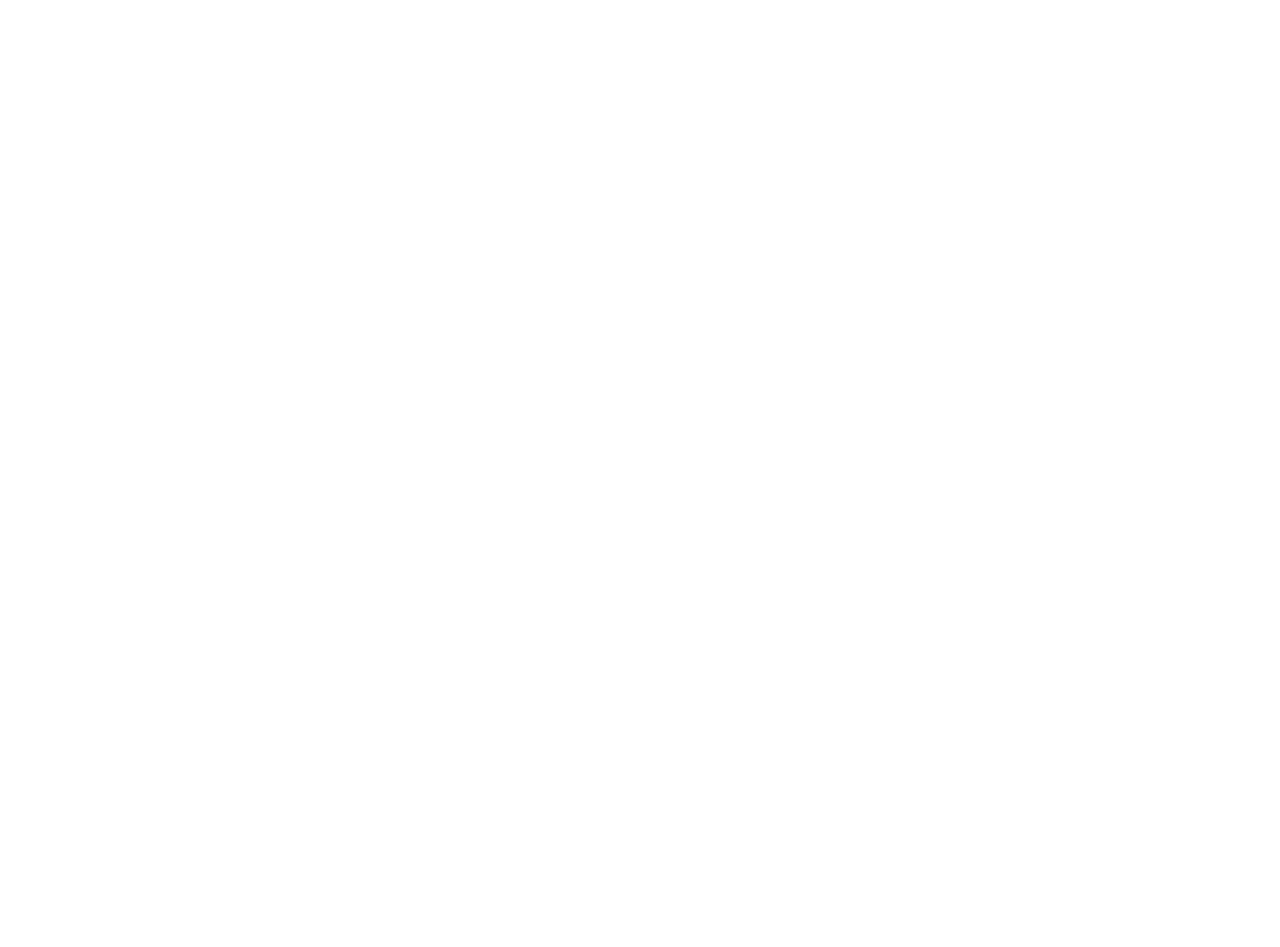
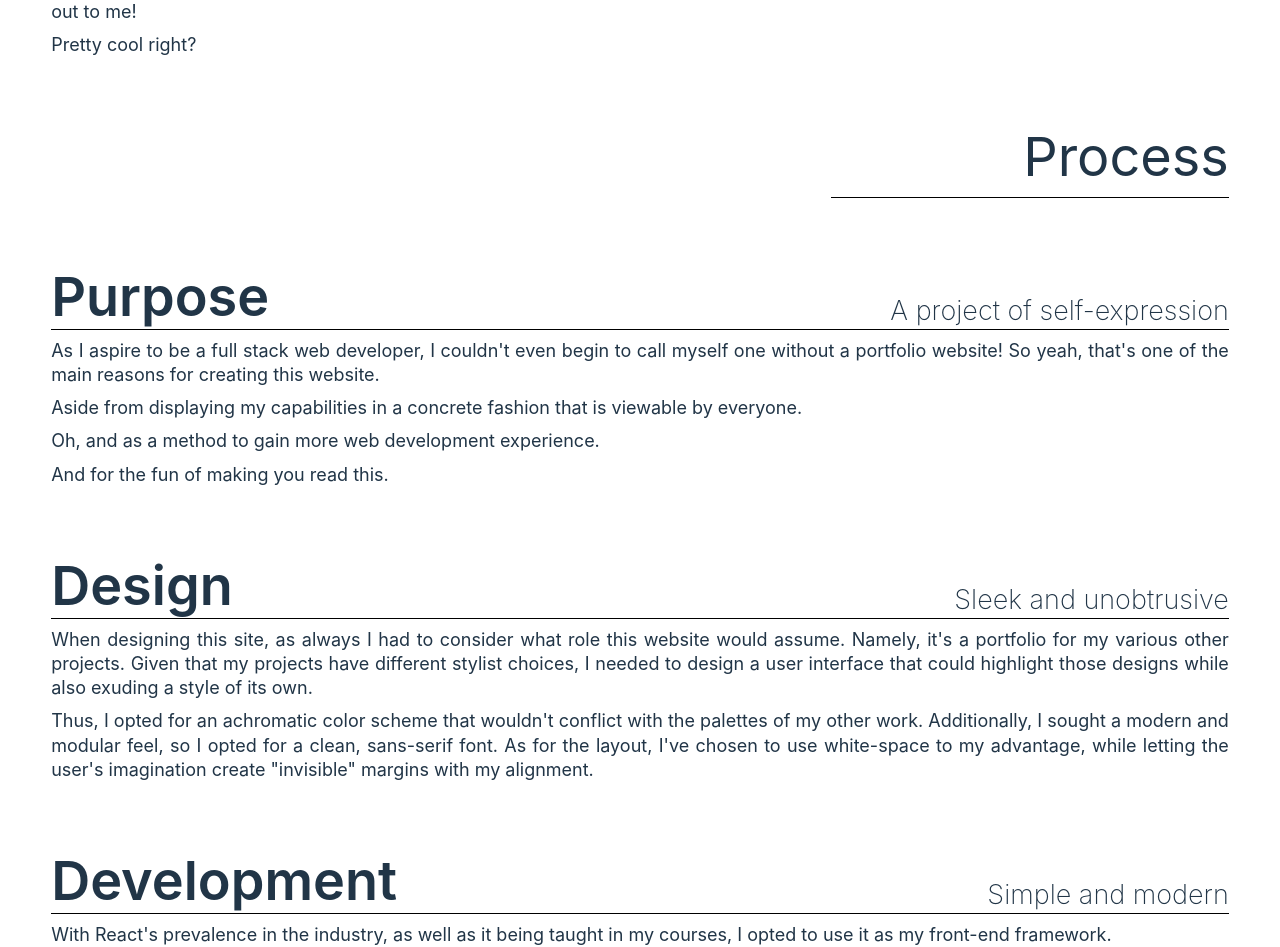
Before and after one commit to louis-driver/louisd-personal-site, a React (Vite) app: page /louisd in a window 1280 px wide. Before the commit this address had no page. Shown: the part 406-1353 px from the top of the page. Before the commit the page ends 800 px from the top, so only its background shows below. Built offline with nearby package versions, Linux system fonts and the light colour scheme; a web font is replaced by a local one.

Commit message:
Create LouisD page and add to Router

```diff
--- a/src/components/Router.tsx
+++ b/src/components/Router.tsx
@@ -2,6 +2,7 @@
 import App from "../pages/App";
 import About from "../pages/About";
 import Smithsonian from "../pages/Smithsonian";
+import LouisD from "../pages/LouisD";
 
 function Router() {
 
@@ -11,6 +12,7 @@
                 <Route path="/" element={<App />} />
                 <Route path="/about" element={<About />} />
                 <Route path="/smithsonian" element={<Smithsonian />} />
+                <Route path="/louisd" element={<LouisD />} />
             </Routes>
         </BrowserRouter>
     )
--- /dev/null
+++ b/src/pages/LouisD.tsx
@@ -0,0 +1,56 @@
+import Navbar from '../components/Navbar';
+import Footer from '../components/Footer';
+import Heading from '../components/Heading';
+import HeroSection from '../components/HeroSection';
+import TextSection from '../components/TextSection';
+
+function LouisD() {
+    const heroProps = {
+        h3: "A project of self-expression",
+        h2: "This Website",
+        paragraphs: [{id: 0, paragraph: "Heyo! It's Louis. Yes, I designed and developed this website by myself. Yes, I know it's so very super stinkin' awesome. Also yes, you should totally reach out to me!"},
+          {id: 1, paragraph: "Pretty cool right?"}],
+        link: null
+    }
+
+    const purposeProps = {
+        h2: "Purpose",
+        h3: "A project of self-expression",
+        paragraphs: [{id: 0, paragraph: "As I aspire to be a full stack web developer, I couldn't even begin to call myself one without a portfolio website! So yeah, that's one of the main reasons for creating this website."},
+            {id: 1, paragraph: "Aside from displaying my capabilities in a concrete fashion that is viewable by everyone."},
+            {id: 2, paragraph: "Oh, and as a method to gain more web development experience."},
+            {id: 3, paragraph: "And for the fun of making you read this."}
+        ]
+    }
+
+    const designProps = {
+        h2: "Design",
+        h3: "Sleek and unobtrusive",
+        paragraphs: [{id: 0, paragraph: "When designing this site, as always I had to consider what role this website would assume. Namely, it's a portfolio for my various other projects. Given that my projects have different stylist choices, I needed to design a user interface that could highlight those designs while also exuding a style of its own."},
+            {id: 2, paragraph: "Thus, I opted for an achromatic color scheme that wouldn't conflict with the palettes of my other work. Additionally, I sought a modern and modular feel, so I opted for a clean, sans-serif font. As for the layout, I've chosen to use white-space to my advantage, while letting the user's imagination create \"invisible\" margins with my alignment."}
+        ]
+    }
+
+    const developmentProps = {
+        h2: "Development",
+        h3: "Simple and modern",
+        paragraphs: [{id: 0, paragraph: "With React's prevalence in the industry, as well as it being taught in my courses, I opted to use it as my front-end framework."},
+            {id: 1, paragraph: "React\'s modular development also let\'s me quickly construct new process pages for any new projects I create. You know, after I had built those components at least."}
+        ]
+    }
+
+    return (
+        <>
+        <Navbar />
+        <Heading heading="LouisD" />
+        <HeroSection {...heroProps}/>
+        <Heading heading="Process" />
+        <TextSection {...purposeProps} />
+        <TextSection {...designProps} />
+        <TextSection {...developmentProps} />
+        <Footer />
+        </>
+    )
+}
+
+export default LouisD;
```
